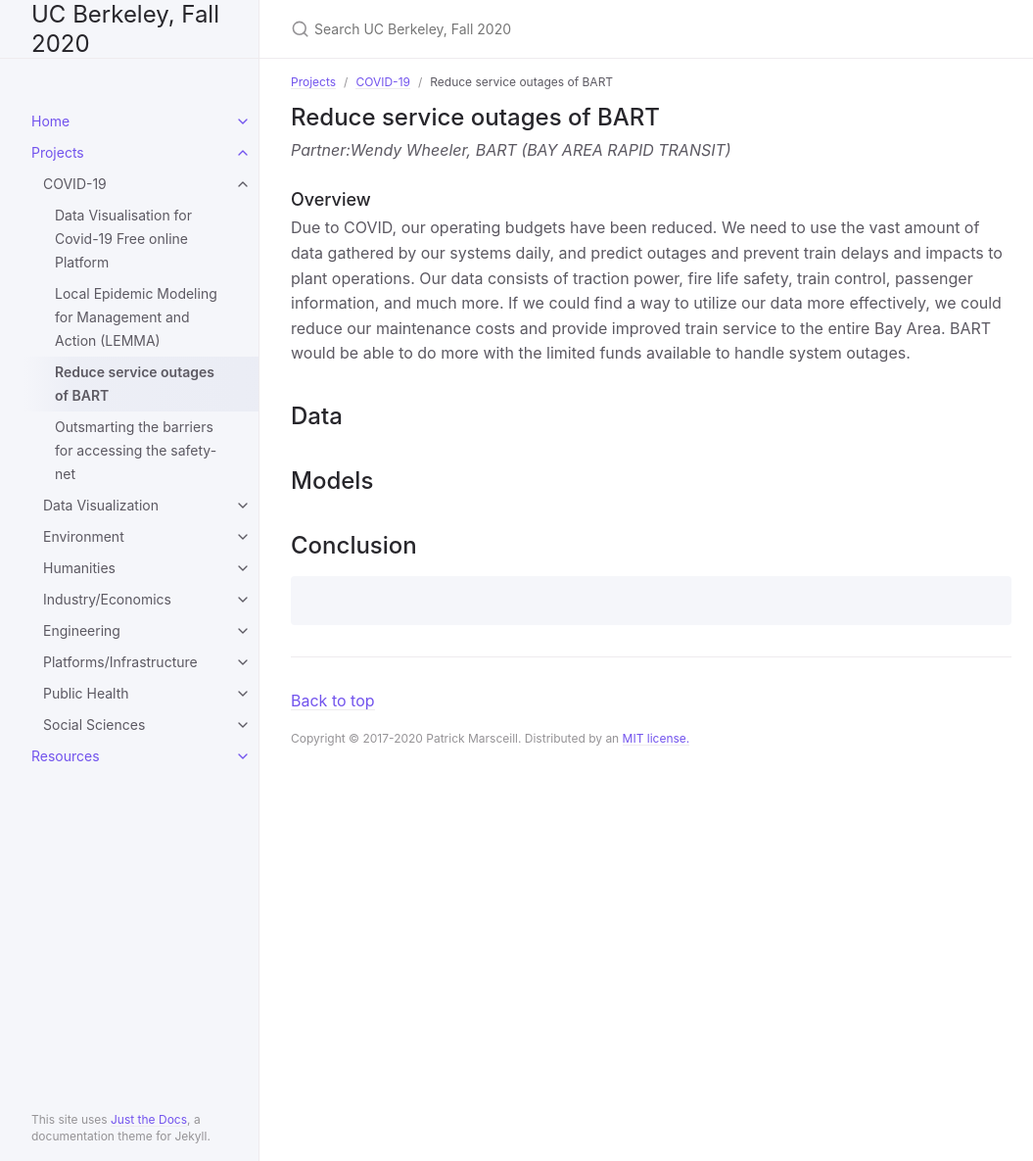
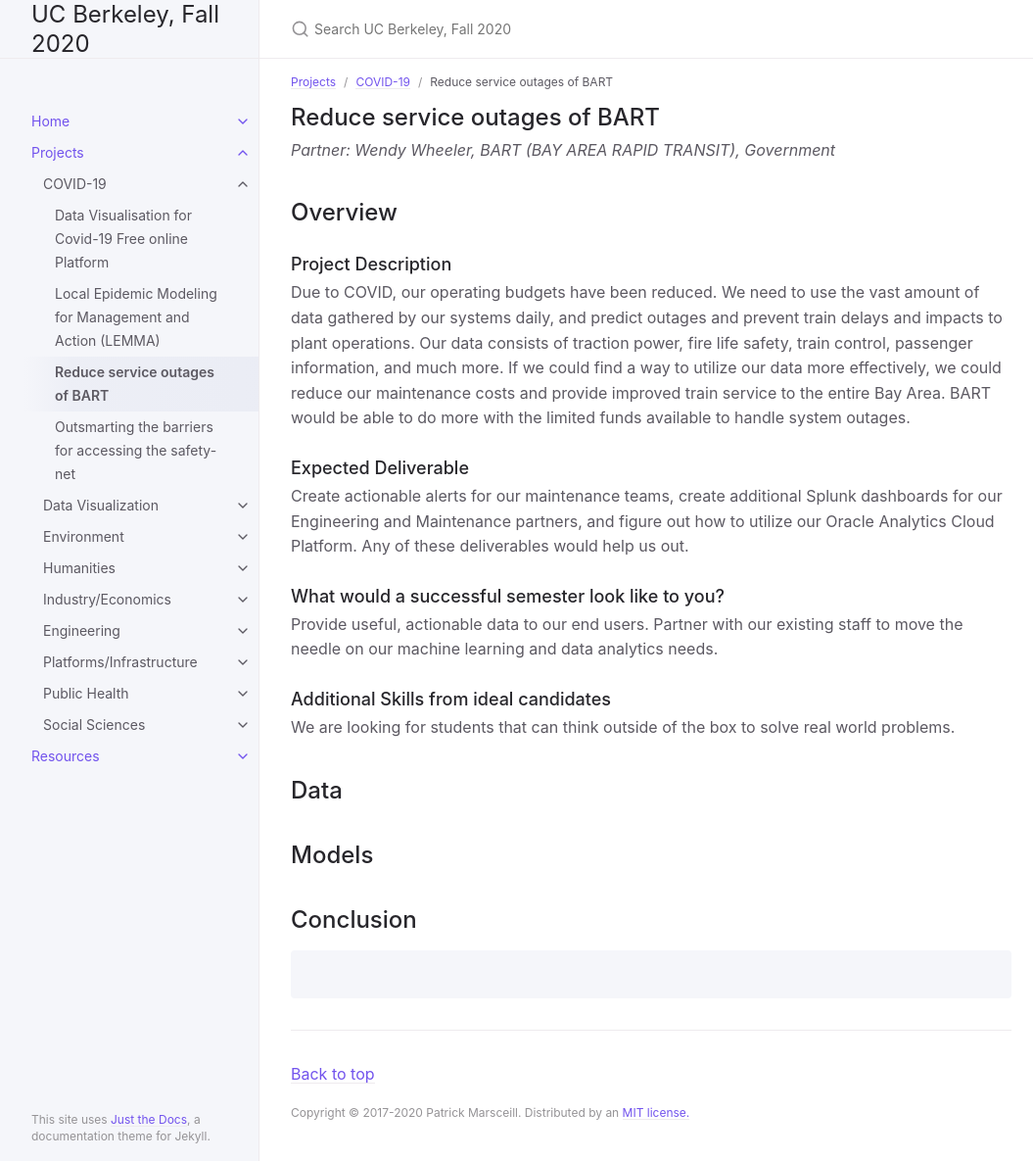
Before and after one commit to DS-Discovery/ds-discovery.github.io, a Jekyll site: the page built from Projects/COVID-19/C-Reduce service outages of BART.md, in a window 1280 px wide and 1185 px high. Shown: the whole window at 98% size, without its empty margins (107-1162 px from the left). Built offline with Jekyll 4.4.1, drawn with Linux system fonts in a browser that asks for light colours.

Commit message:
Update C-Reduce service outages of BART.md

```diff
--- a/Projects/COVID-19/C-Reduce service outages of BART.md
+++ b/Projects/COVID-19/C-Reduce service outages of BART.md
@@ -8,11 +8,17 @@ nav_order: 2
 
 
 ## Reduce service outages of BART
-*Partner:Wendy Wheeler, BART (BAY AREA RAPID TRANSIT)*
+*Partner: Wendy Wheeler, BART (BAY AREA RAPID TRANSIT), Government*
 
-### Overview
-
+## Overview
+### Project Description
 Due to COVID, our operating budgets have been reduced. We need to use the vast amount of data gathered by our systems daily, and predict outages and prevent train delays and impacts to plant operations. Our data consists of traction power, fire life safety, train control, passenger information, and much more. If we could find a way to utilize our data more effectively, we could reduce our maintenance costs and provide improved train service to the entire Bay Area. BART would be able to do more with the limited funds available to handle system outages.
+### Expected Deliverable
+Create actionable alerts for our maintenance teams, create additional Splunk dashboards for our Engineering and Maintenance partners, and figure out how to utilize our Oracle Analytics Cloud Platform. Any of these deliverables would help us out.
+### What would a successful semester look like to you?
+Provide useful, actionable data to our end users. Partner with our existing staff to move the needle on our machine learning and data analytics needs.
+### Additional Skills from ideal candidates
+We are looking for students that can think outside of the box to solve real world problems.
 
 ## Data
 
```
